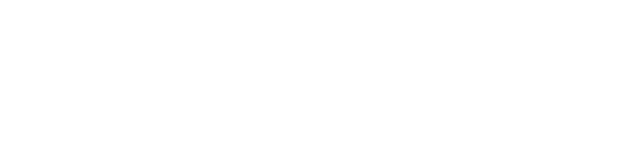
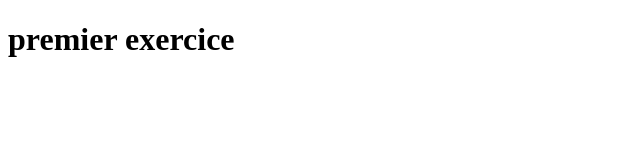
Before and after one commit to Fadi0abdallah/git-premier, a plain HTML site: page index.html in a window 1280 px wide. Shown: the whole page, without its empty margins (0-640 px from the left). Drawn offline with Linux system fonts and the light colour scheme.

Commit message:
le premier

```diff
--- a/index.html
+++ b/index.html
@@ -6,6 +6,6 @@
     <title>nov git</title>
 </head>
 <body>
-
+    <h1>premier exercice</h1>
 </body>
 </html>
```
